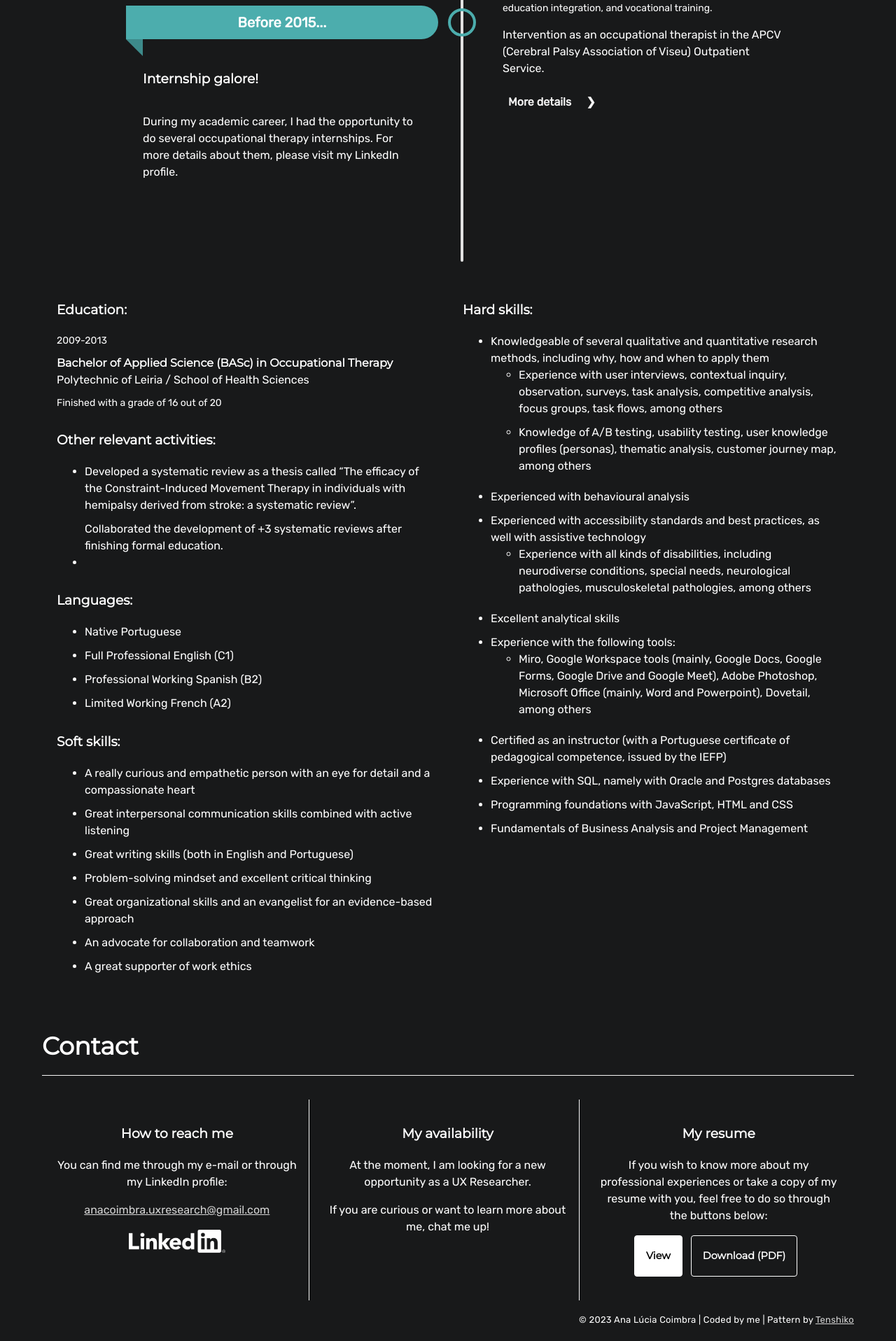
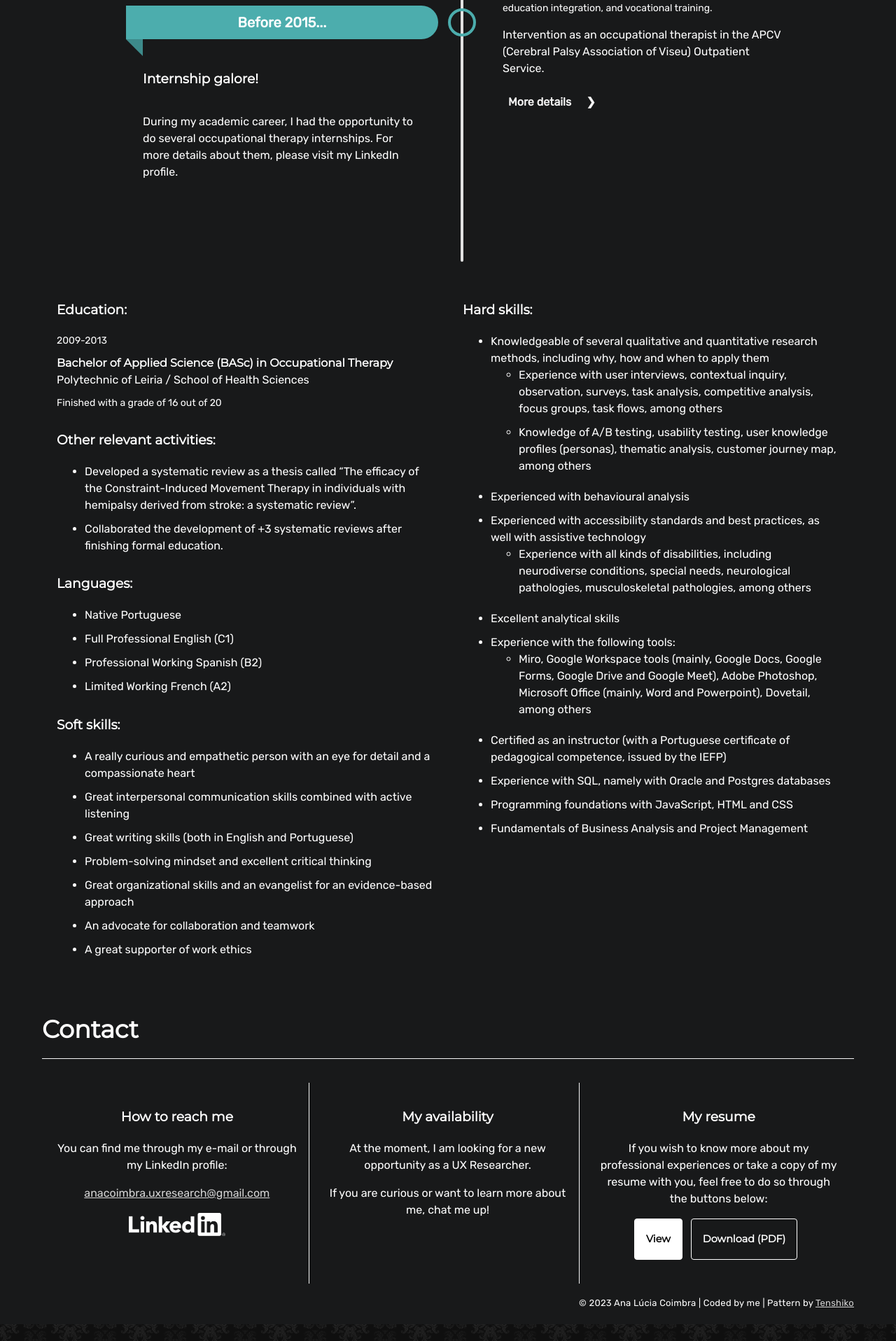
Before and after one commit to analuciacoimbra/analuciacoimbra.github.io, a Jekyll site: the page built from resume.html, in a window 1280 px wide. Shown: the part 1201-3117 px from the top of the page at 70% size. Built offline with Jekyll 4.4.1, drawn with Linux system fonts in a browser that asks for light colours.

Commit message:
Update resume.html

```diff
--- a/resume.html
+++ b/resume.html
@@ -256,9 +256,8 @@
       <p id="education-detail">Finished with a grade of 16 out of 20</p>
       <h3>Other relevant activities:</h3>
       <ul>
-        <li>Developed a systematic review as a thesis called “The efficacy of the Constraint-Induced Movement Therapy in individuals with hemipalsy derived from stroke: a systematic review”.
-        </li>Collaborated the development of +3 systematic reviews after finishing formal education.
-        <li></li>
+        <li>Developed a systematic review as a thesis called “The efficacy of the Constraint-Induced Movement Therapy in individuals with hemipalsy derived from stroke: a systematic review”.</li>
+        <li>Collaborated the development of +3 systematic reviews after finishing formal education.</li>
       </ul>
       <h3>Languages:</h3>
       <ul>
```
